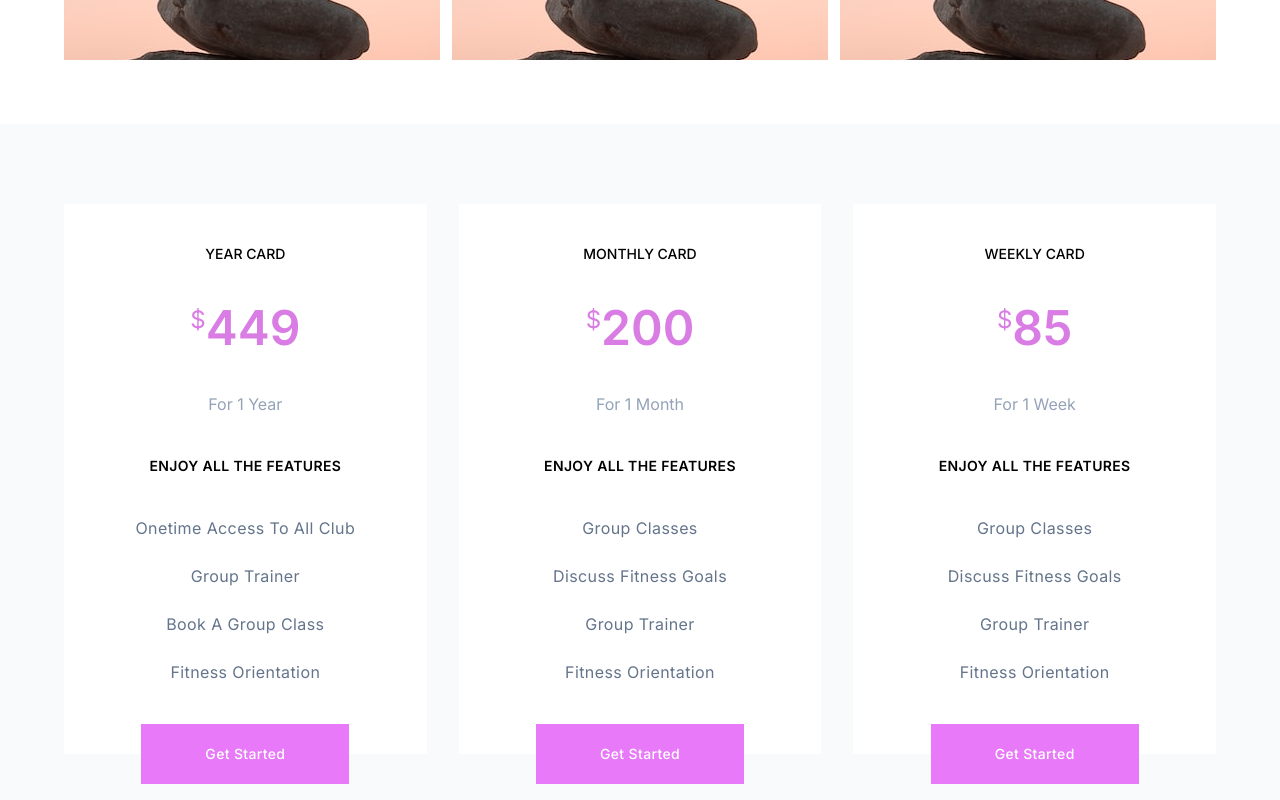
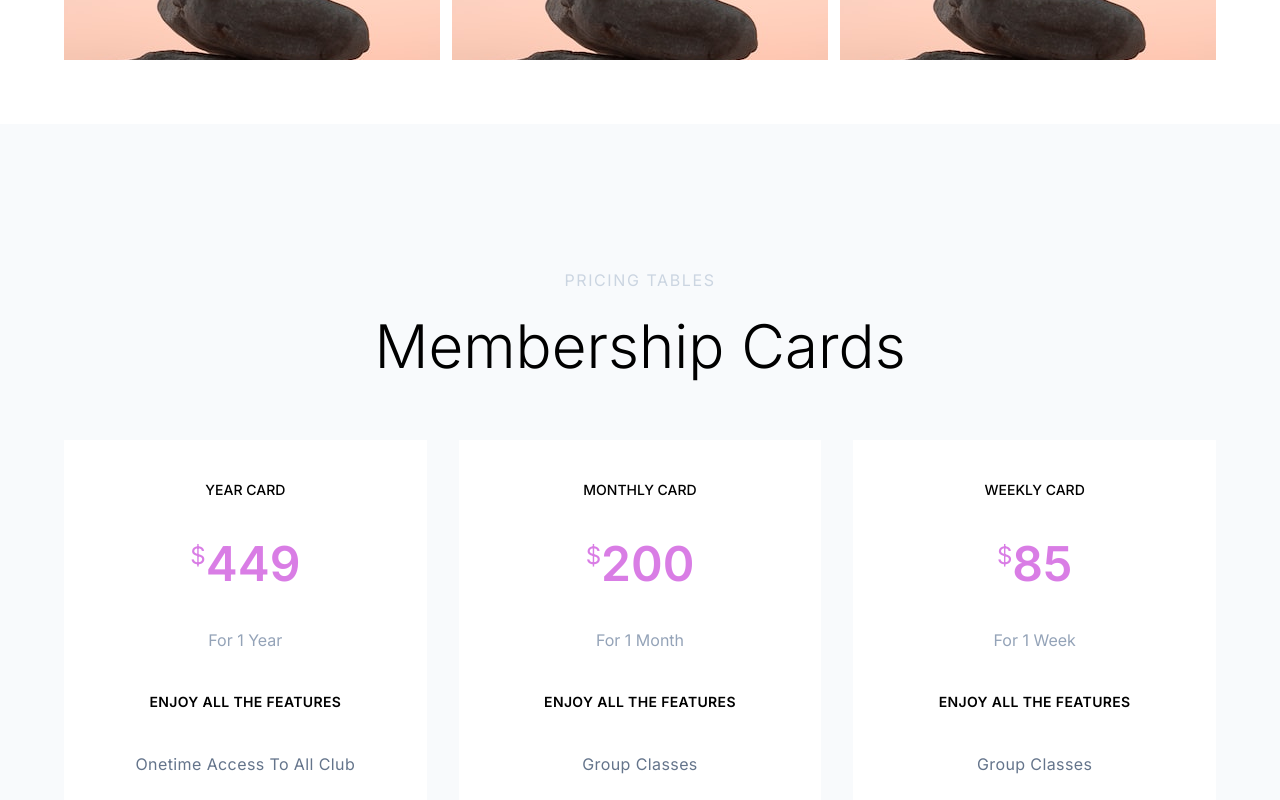
Before and after one commit to hassancodess/yoga-landing-page, a React (Vite) app: page / in a window 1280 px wide. Shown: the part 2800-3600 px from the top of the page. Built offline with nearby package versions, Linux system fonts and the light colour scheme.

Commit message:
Add Pricing Component

```diff
--- a/src/components/Pricing.jsx
+++ b/src/components/Pricing.jsx
@@ -3,8 +3,14 @@ import { pricing } from '../data/data'
 function Pricing() {
   return (
     <>
-      <section className='p-4 pt-20 pb-28 mb-16 bg-slate-50'>
+      <section className='p-4 pt-20 pb-28npm run serve mb-16 bg-slate-50'>
         <div className='max-w-6xl mx-auto container'>
+          <div className='py-16 text-center space-y-6'>
+            <h1 className='text-slate-300 text-md uppercase  tracking-widest'>
+              Pricing tables
+            </h1>
+            <h1 className='text-6xl font-light'>Membership Cards</h1>
+          </div>
           {/* Grid Container */}
           <div className='grid grid-cols-1 md:grid-cols-2  lg:grid-cols-3 gap-x-8 gap-y-20 '>
             {pricing.map((item, idx) => {
```
